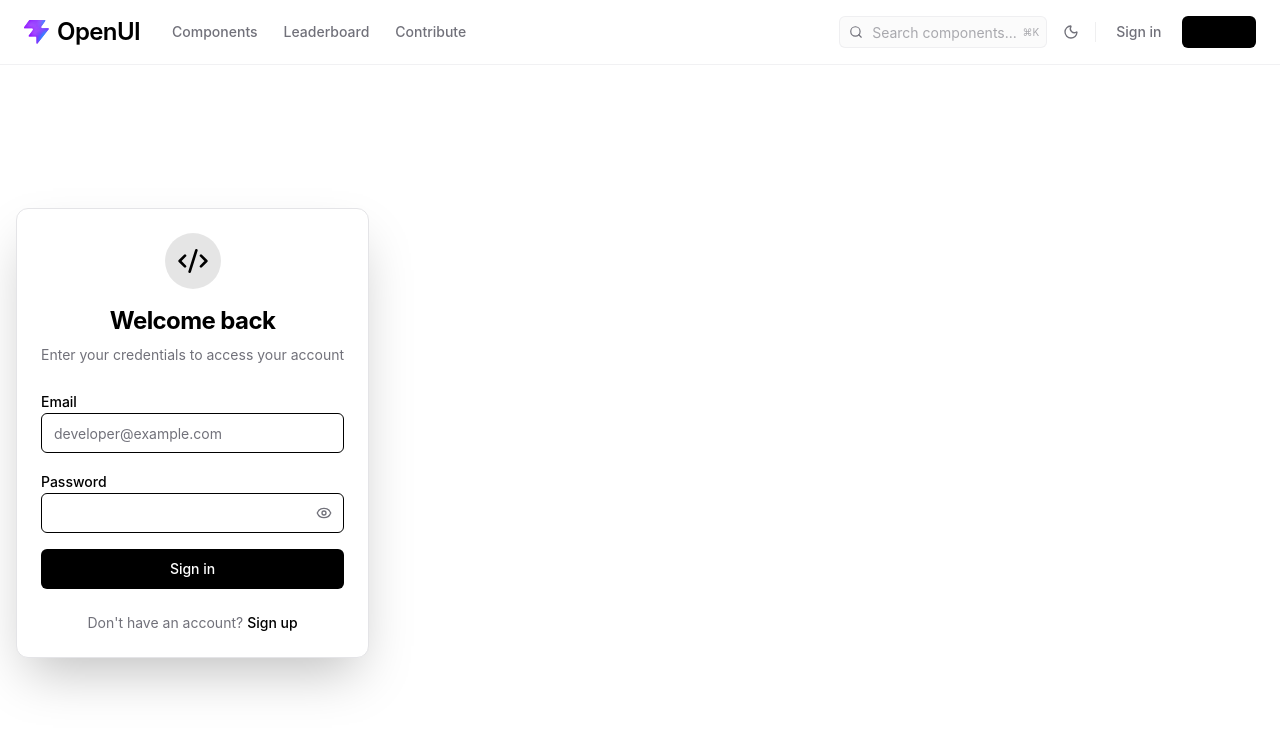
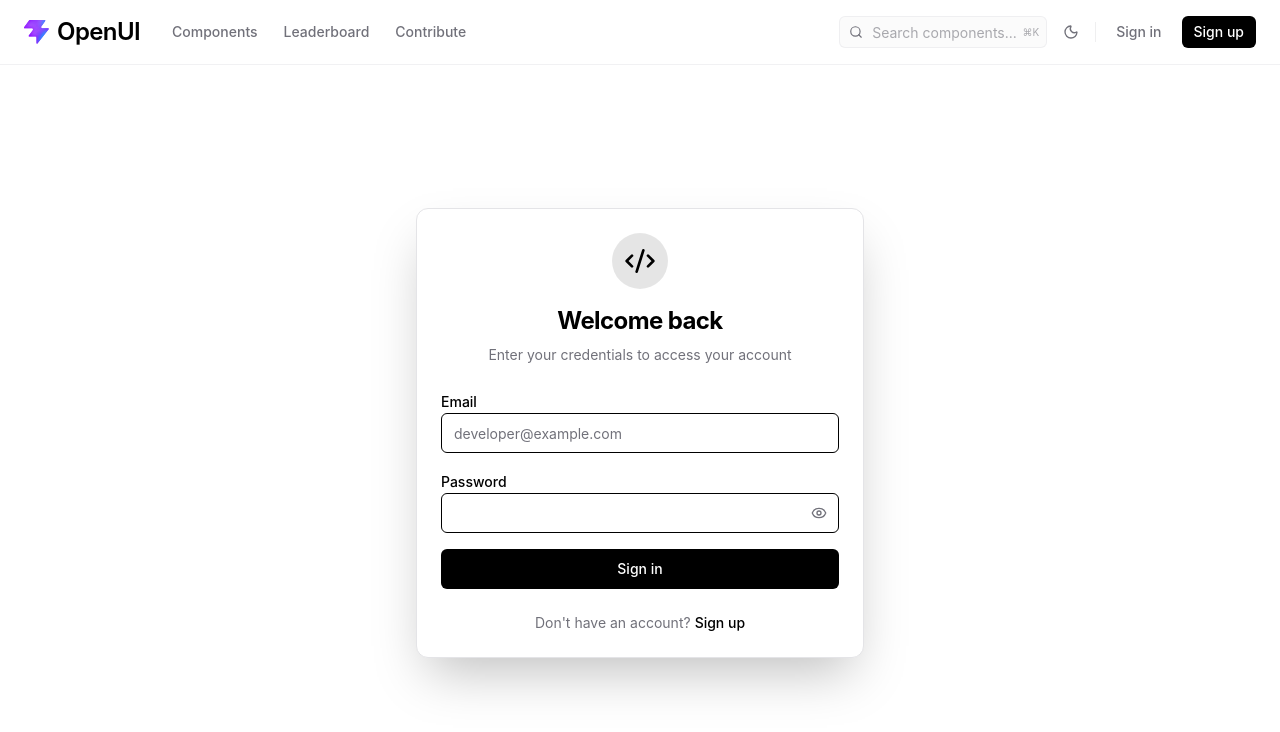
Before and after one commit to Shreevatsatg/openui, a React (Vite) app in the folder frontend/: page /login in a window 1280 px wide. Shown: the top 732 px of the page. Built offline with nearby package versions, Linux system fonts and the light colour scheme.

Commit message:
tailwind bug fix

```diff
--- a/frontend/src/index.css
+++ b/frontend/src/index.css
@@ -2,6 +2,7 @@
 
 :root {
   --theme-primary: #000000;
+  --theme-primary-foreground: #ffffff;
   --theme-primary-hover: #1e293b;
   --theme-background: #ffffff;
   --theme-foreground: #000000;
@@ -10,11 +11,14 @@
   --theme-border: #e4e4e7;
   --theme-muted: #f4f4f5;
   --theme-muted-foreground: #71717a;
+  --theme-secondary: #f4f4f5;
+  --theme-secondary-foreground: #000000;
   color-scheme: light;
 }
 
 .dark {
   --theme-primary: #ffffff;
+  --theme-primary-foreground: #000000;
   --theme-primary-hover: #e2e8f0;
   --theme-background: #000000;
   --theme-foreground: #ffffff;
@@ -23,11 +27,14 @@
   --theme-border: #27272a;
   --theme-muted: #27272a;
   --theme-muted-foreground: #a1a1aa;
+  --theme-secondary: #27272a;
+  --theme-secondary-foreground: #ffffff;
   color-scheme: dark;
 }
 
 @theme inline {
   --color-primary: var(--theme-primary);
+  --color-primary-foreground: var(--theme-primary-foreground);
   --color-primary-hover: var(--theme-primary-hover);
   --color-background: var(--theme-background);
   --color-foreground: var(--theme-foreground);
@@ -36,6 +43,8 @@
   --color-border: var(--theme-border);
   --color-muted: var(--theme-muted);
   --color-muted-foreground: var(--theme-muted-foreground);
+  --color-secondary: var(--theme-secondary);
+  --color-secondary-foreground: var(--theme-secondary-foreground);
 
   --font-sans: var(--font-geist-sans), ui-sans-serif, system-ui, -apple-system, BlinkMacSystemFont, "Segoe UI", Roboto, "Helvetica Neue", Arial, sans-serif;
   --font-mono: var(--font-geist-mono), ui-monospace, SFMono-Regular, Menlo, Monaco, Consolas, "Liberation Mono", "Courier New", monospace;
--- a/frontend/src/pages/Login.tsx
+++ b/frontend/src/pages/Login.tsx
@@ -42,7 +42,7 @@ export default function LoginPage() {
   };
 
   return (
-    <div className="flex h-[calc(100vh-4rem)] items-center justify-center p-4">
+    <div className="flex w-full h-[calc(100vh-4rem)] items-center justify-center p-4">
       <Card className="w-full max-w-md shadow-2xl">
         <CardHeader className="space-y-2 text-center">
           <div className="flex justify-center mb-4">
--- a/frontend/src/pages/Signup.tsx
+++ b/frontend/src/pages/Signup.tsx
@@ -43,7 +43,7 @@ export default function SignupPage() {
   };
 
   return (
-    <div className="flex h-[calc(100vh-4rem)] items-center justify-center p-4">
+    <div className="flex w-full h-[calc(100vh-4rem)] items-center justify-center p-4">
       <Card className="w-full max-w-md shadow-2xl">
         <CardHeader className="space-y-2 text-center">
           <div className="flex justify-center mb-4">
```
